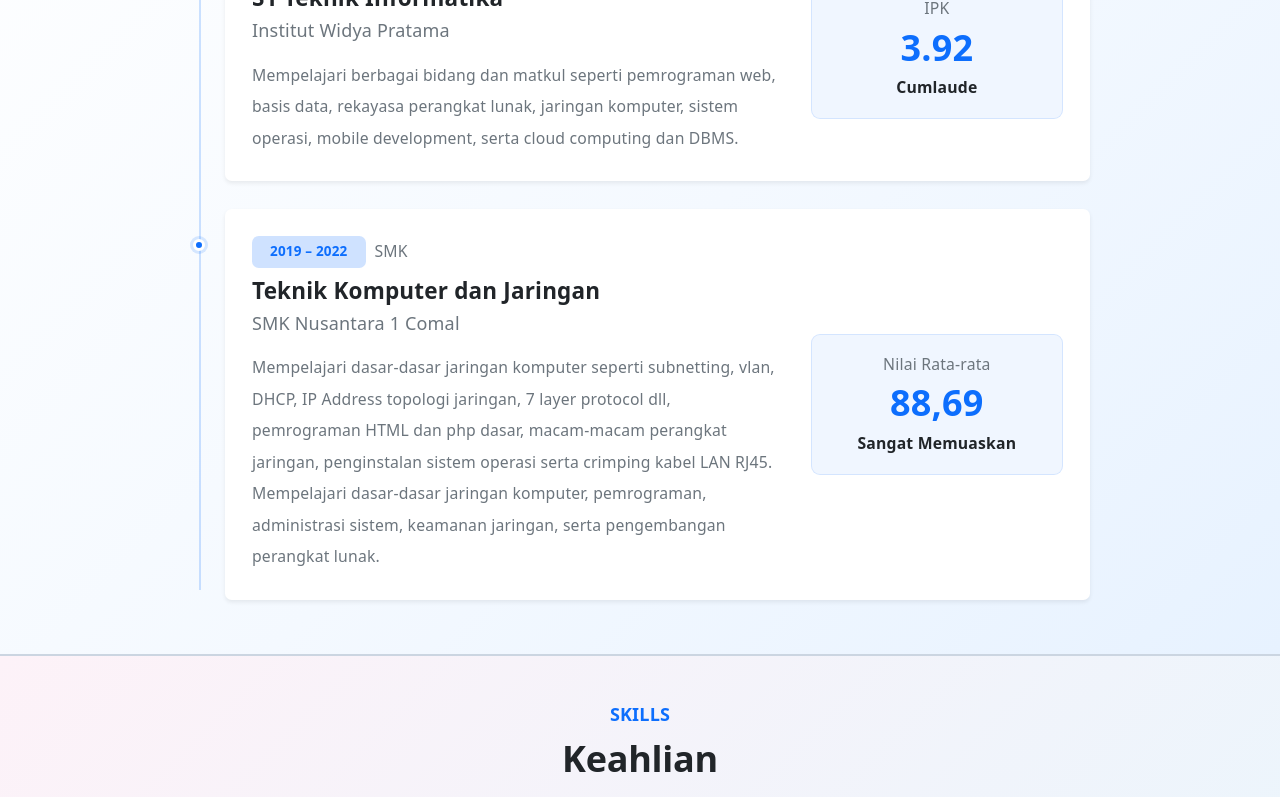
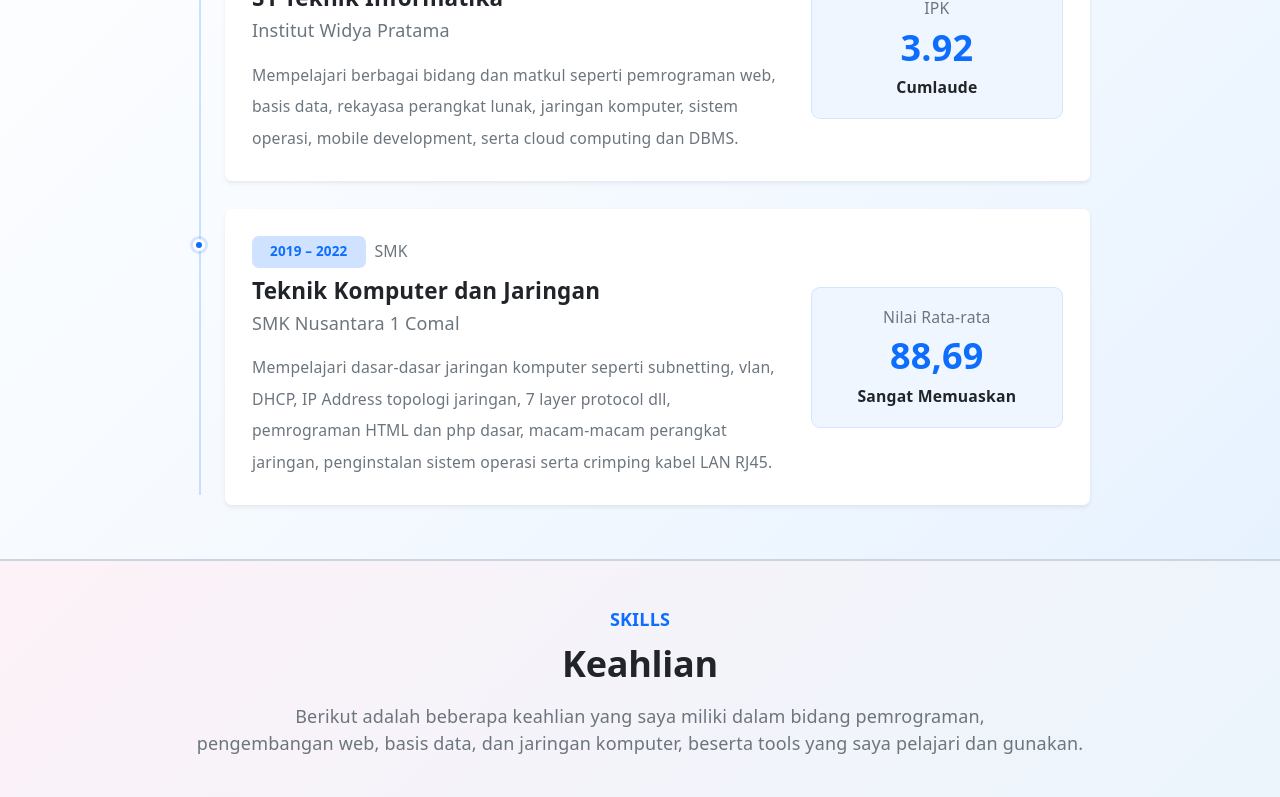
Before and after one commit to Donimax99/My_PortofolioDoni, a React (Vite) app: page / in a window 1280 px wide. Shown: the part 1848-2645 px from the top of the page. Built offline with nearby package versions, Linux system fonts and the light colour scheme.

Commit message:
Simplify education section content
Removed redundant information about computer networking and programming basics.

```diff
--- a/src/components/education.jsx
+++ b/src/components/education.jsx
@@ -116,9 +116,6 @@ function Education() {
                     <p className="text-secondary small mb-0 lh-lg">
                       Mempelajari dasar-dasar jaringan komputer seperti subnetting, vlan, DHCP, IP Address topologi jaringan, 7 layer protocol dll,
                       pemrograman HTML dan php dasar, macam-macam perangkat jaringan, penginstalan sistem operasi serta crimping kabel LAN RJ45.
-                      Mempelajari dasar-dasar jaringan komputer, pemrograman,
-                      administrasi sistem, keamanan jaringan, serta pengembangan
-                      perangkat lunak.
                     </p>
 
                   </div>
```
